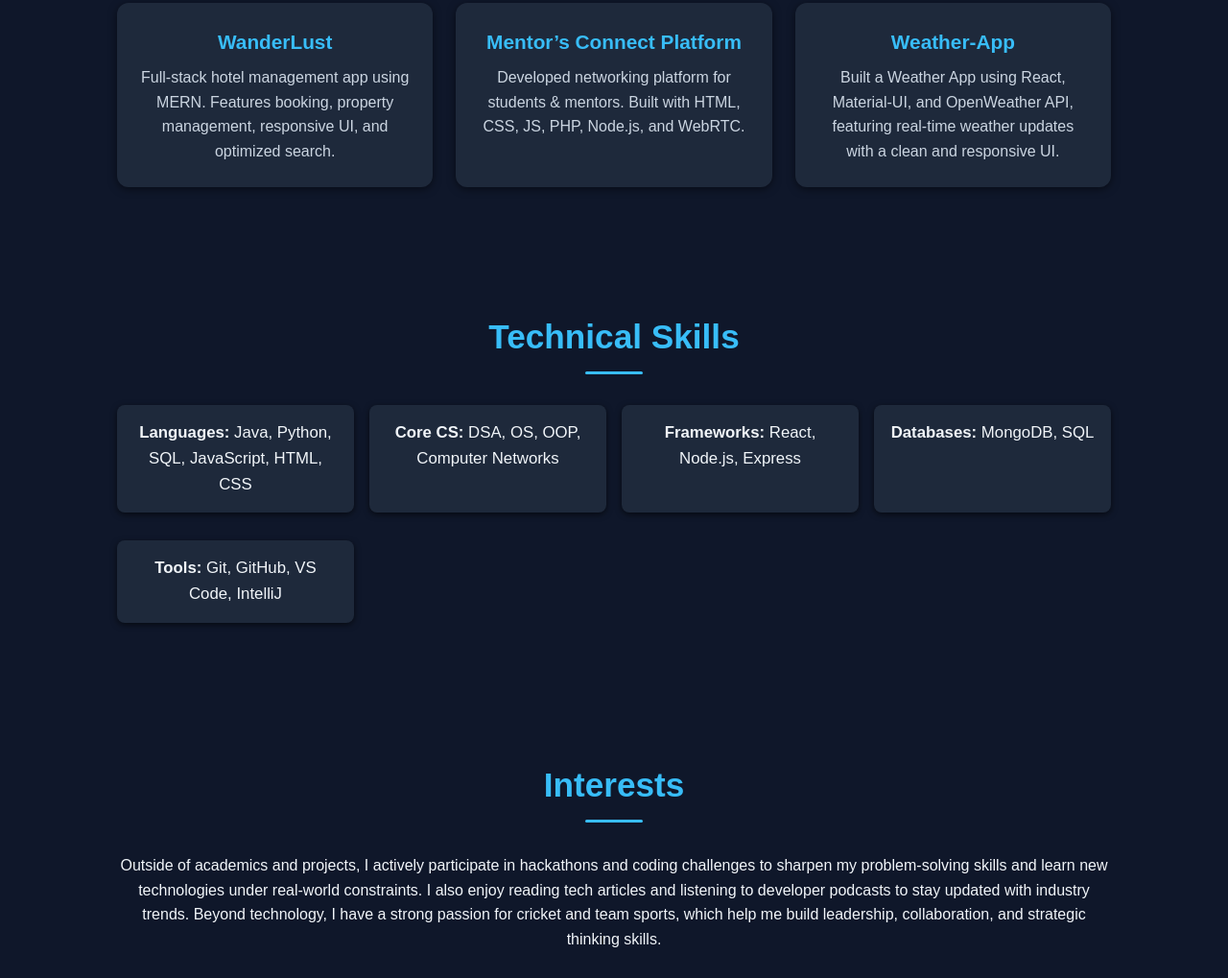
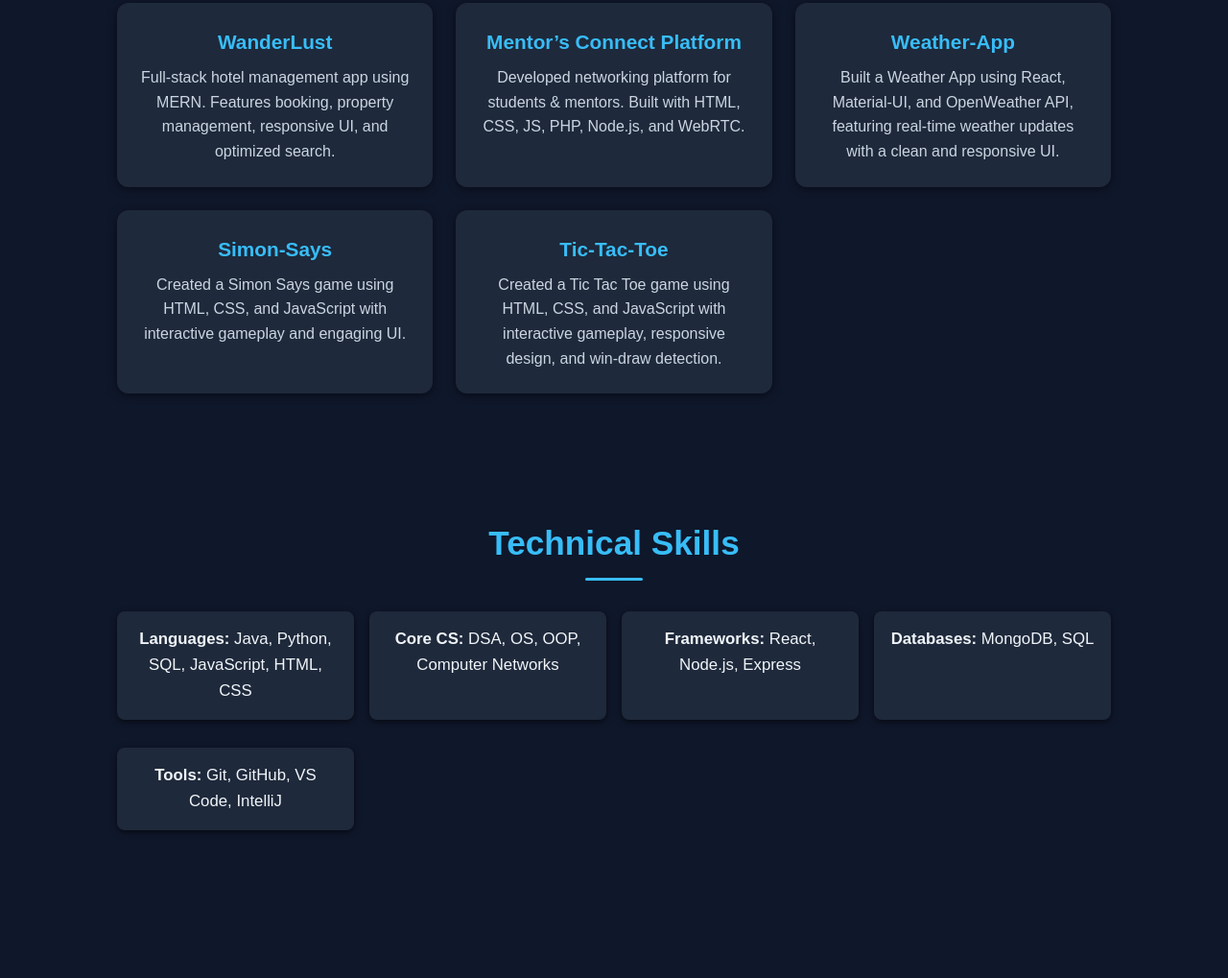
Before and after one commit to Aman1gupta/Portfolio, a plain HTML site: page Potfolio/Potfolio/index.html in a window 1280 px wide. Shown: the part 1935-2954 px from the top of the page at 96% size. Drawn offline with Linux system fonts and the light colour scheme.

Commit message:
Update index.html

```diff
--- a/Potfolio/Potfolio/index.html
+++ b/Potfolio/Potfolio/index.html
@@ -99,6 +99,14 @@
         <h3><a href="https://weather-app-2811.vercel.app/" >Weather-App</a></h3>
         <p>Built a Weather App using React, Material-UI, and OpenWeather API, featuring real-time weather updates with a clean and responsive UI.</p>
       </div>
+      <div class="project-card">
+        <h3><a href="https://simon-says-2811.vercel.app/" >Simon-Says</a></h3>
+        <p>Created a Simon Says game using HTML, CSS, and JavaScript with interactive gameplay and engaging UI.</p>
+      </div>
+      <div class="project-card">
+        <h3><a href="https://tic-tac-to-2811.vercel.app/" >Tic-Tac-Toe</a></h3>
+        <p>Created a Tic Tac Toe game using HTML, CSS, and JavaScript with interactive gameplay, responsive design, and win-draw detection.</p>
+      </div>
     </div>
   </section>
 
```
